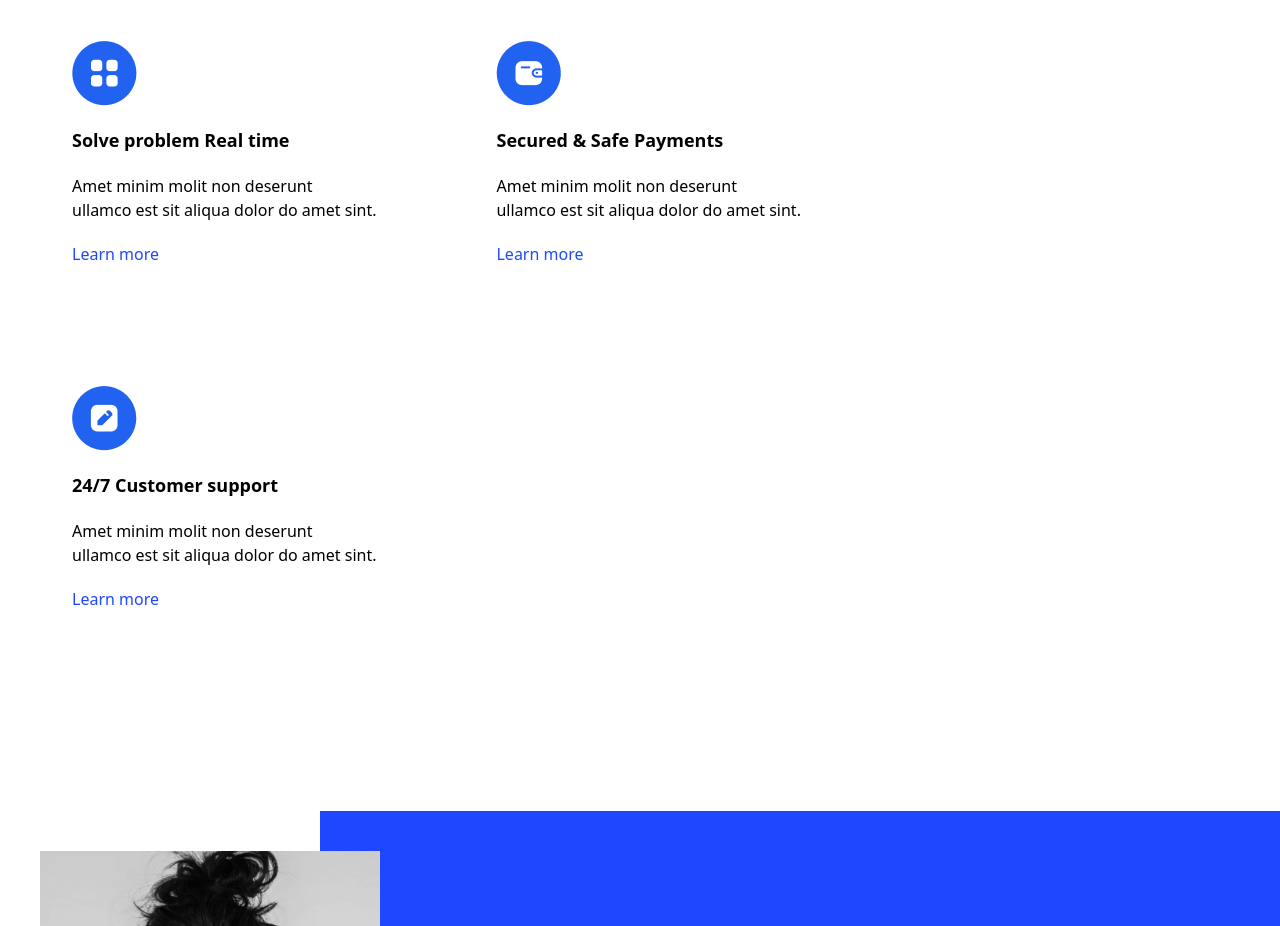
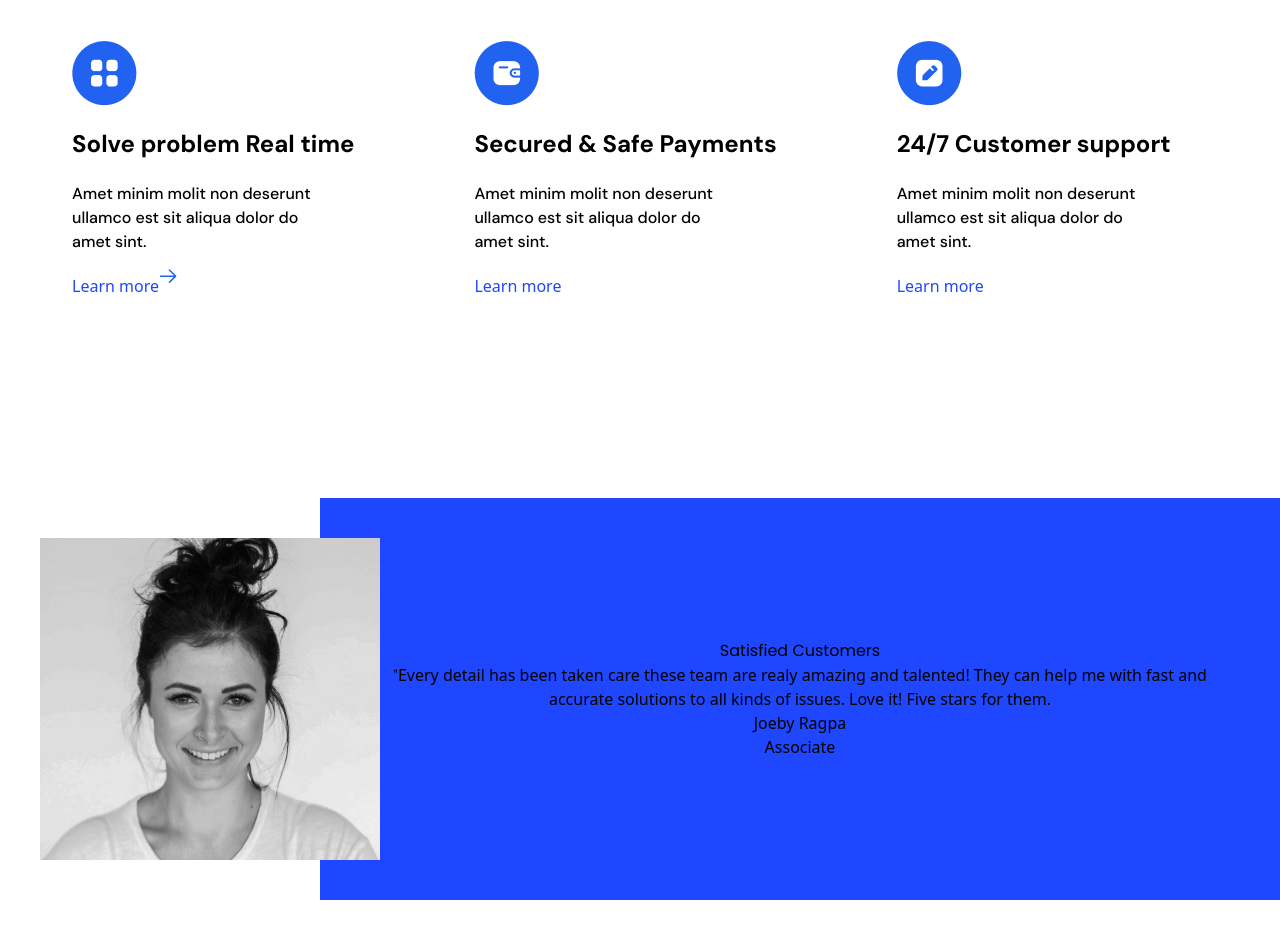
Before and after one commit to Alexandra4373/Spinfluence, a React (Vite) app: page / in a window 1280 px wide. Shown: the part 3240-4166 px from the top of the page. Built offline with nearby package versions, Linux system fonts and the light colour scheme; a web font is replaced by a local one.

Commit message:
Update App.jsx

```diff
--- a/src/App.jsx
+++ b/src/App.jsx
@@ -20,6 +20,7 @@ import blog01 from "./assets/blog_post_1.png";
 import blog02 from "./assets/blog_post_2.jpg";
 import blog03 from "./assets/blog_post_3.jpg";
 import profile from "./assets/Ellipse.png";
+import arrow from "./assets/Arrow.png";
 
 function App() {
   const [isMenuOpen, setIsMenuOpen] = useState(false);
@@ -247,25 +248,28 @@ function App() {
               <div className="flex flex-wrap justify-start gap-10 ">
                 <div className=" p-10">
                   <img src={cat} />
-                  <h4 className="text-start text-lg font-bold mt-5">
+                  <h4 className="text-start text-[24px] line-h-31.25 font-bold font-dmsans mt-5">
                     Solve problem Real time
                   </h4>
-                  <p className="text-start mt-5">
+                  <p className="text-start mt-5 font-dmsans font-medium text-[16px] line-h-28">
                     Amet minim molit non deserunt <br /> ullamco est sit aliqua
-                    dolor do amet sint.
+                    dolor do <br /> amet sint.
                     <br />
                   </p>
-                  <p className="mt-5 text-primary">Learn more</p>
+                  <div className="flex items-center ">
+                    <p className="mt-5 text-primary">Learn more</p>
+                    <img src={arrow} />
+                  </div>
                 </div>
 
                 <div className="p-10">
                   <img src={wallet} />
-                  <h4 className="text-start text-lg font-bold mt-5">
+                  <h4 className="text-start text-[24px] line-h-31.25 font-bold font-dmsans mt-5">
                     Secured & Safe Payments
                   </h4>
-                  <p className="text-start mt-5">
+                  <p className="text-start mt-5 font-dmsans font-medium text-[16px] line-h-28">
                     Amet minim molit non deserunt <br /> ullamco est sit aliqua
-                    dolor do amet sint.
+                    dolor do <br /> amet sint.
                     <br />
                   </p>
                   <p className="mt-5 text-primary">Learn more</p>
@@ -273,12 +277,12 @@ function App() {
 
                 <div className=" p-10 justify-start">
                   <img src={edit} />
-                  <h4 className="text-start text-lg font-bold mt-5">
+                  <h4 className="text-start text-[24px] line-h-31.25 font-bold font-dmsans mt-5">
                     24/7 Customer support
                   </h4>
-                  <p className="text-start mt-5">
+                  <p className="text-start mt-5 font-dmsans font-medium text-[16px] line-h-28">
                     Amet minim molit non deserunt <br /> ullamco est sit aliqua
-                    dolor do amet sint.
+                    dolor do <br /> amet sint.
                     <br />
                   </p>
 
```
